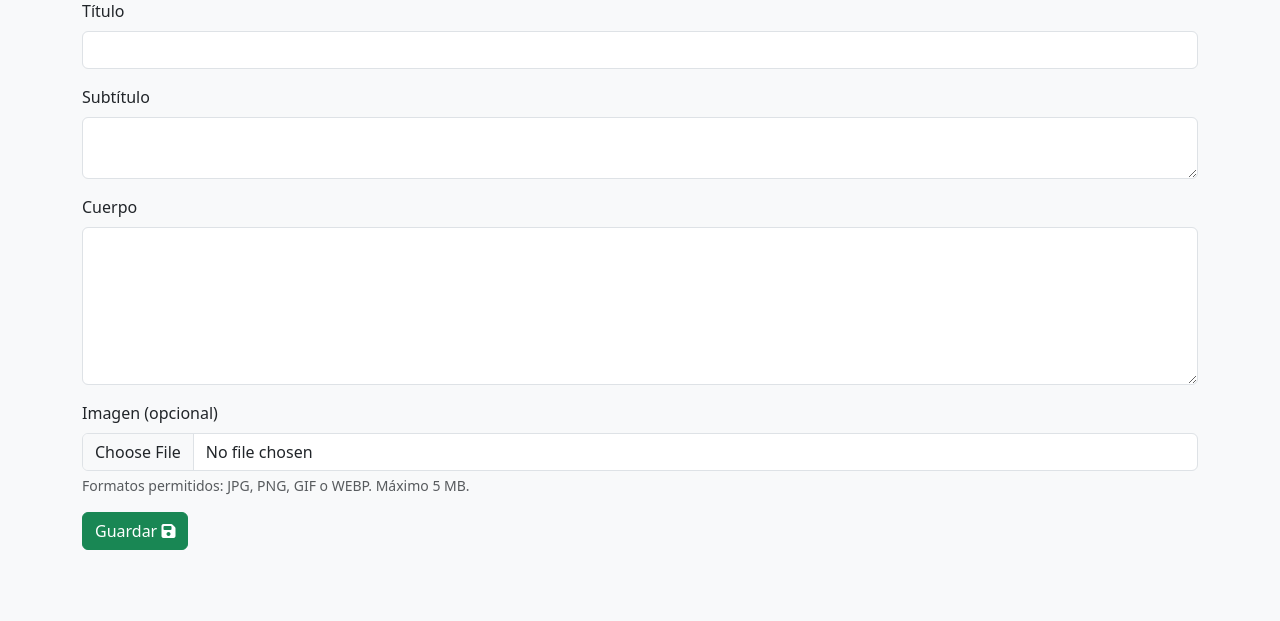
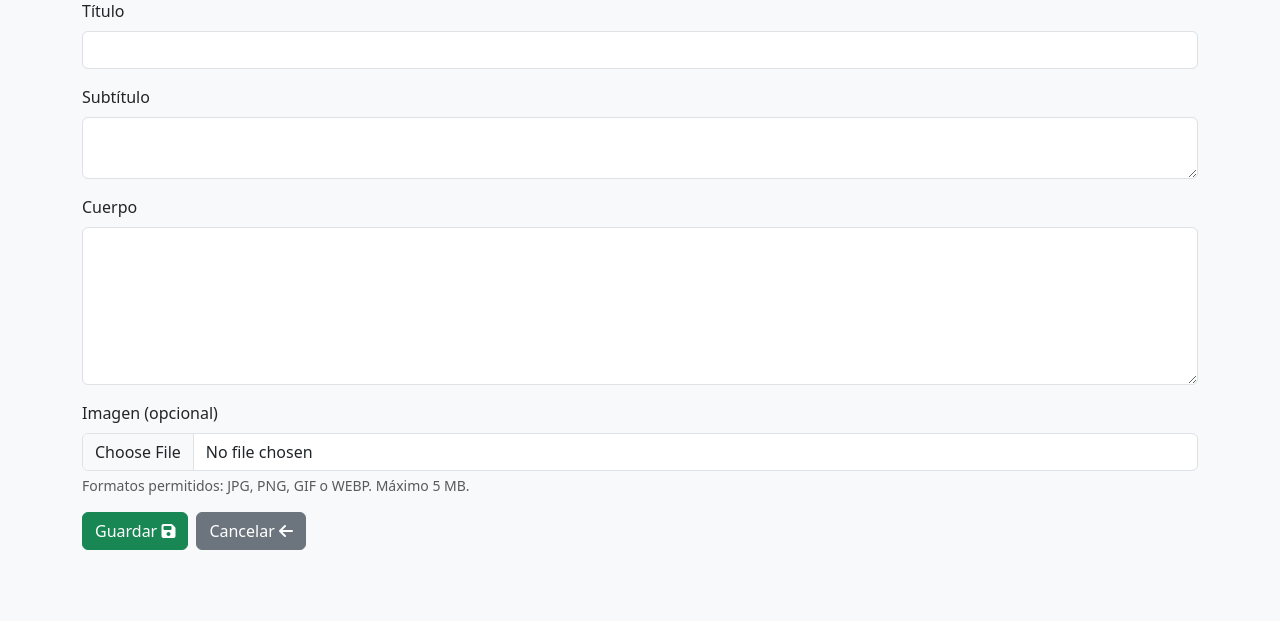
Before and after one commit to piposeimandi/transportes_curso_full_node_react, a Node server app: page /admin/novedades/agregar in a window 1280 px wide. Shown: the part 179-800 px from the top of the page. Run offline with Node 20, Linux system fonts and the light colour scheme; the visitor is signed in with stand-in values (Sample User, id 1).

Commit message:
agrego boton cancelar en las novedades

```diff
--- a/back/views/admin/novedadAgregar.hbs
+++ b/back/views/admin/novedadAgregar.hbs
@@ -25,6 +25,9 @@
                 <div class="form-text">Formatos permitidos: JPG, PNG, GIF o WEBP. Máximo 5 MB.</div>
             </div>
 
-            <button type="submit" class="btn btn-success">Guardar <i class="fas fa-save"></i></button>
+            <div class="d-flex gap-2">
+                <button type="submit" class="btn btn-success">Guardar <i class="fas fa-save"></i></button>
+                <a href="/admin/novedades" class="btn btn-secondary">Cancelar <i class="fas fa-arrow-left"></i></a>
+            </div>
         </form>
     </div>
--- a/back/views/admin/novedadModificar.hbs
+++ b/back/views/admin/novedadModificar.hbs
@@ -36,6 +36,9 @@
                 {{/if}}
             </div>
 
-            <button type="submit" class="btn btn-success">Guardar cambios <i class="fas fa-save"></i></button>
+            <div class="d-flex gap-2">
+                <button type="submit" class="btn btn-success">Guardar cambios <i class="fas fa-save"></i></button>
+                <a href="/admin/novedades" class="btn btn-secondary">Cancelar <i class="fas fa-arrow-left"></i></a>
+            </div>
         </form>
     </div>
```
